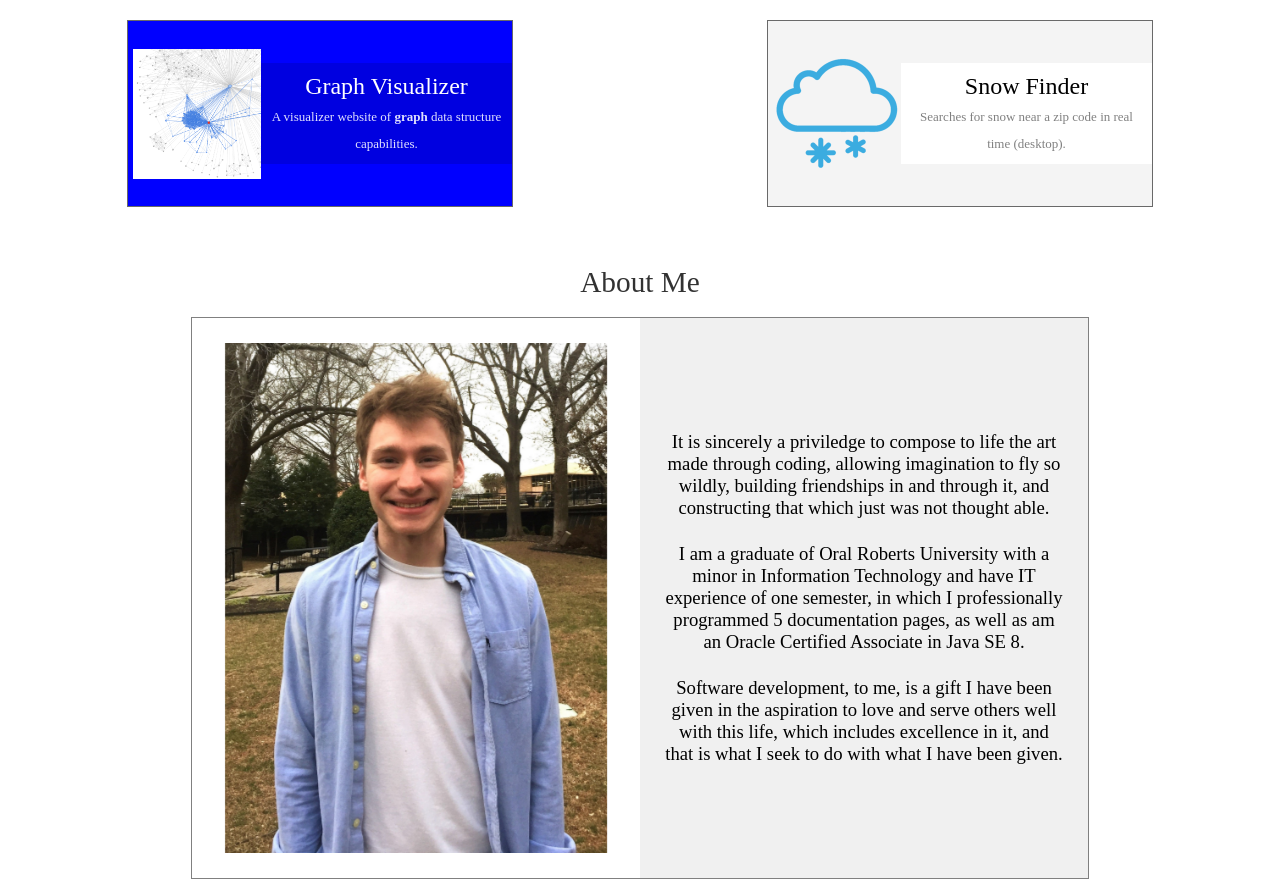
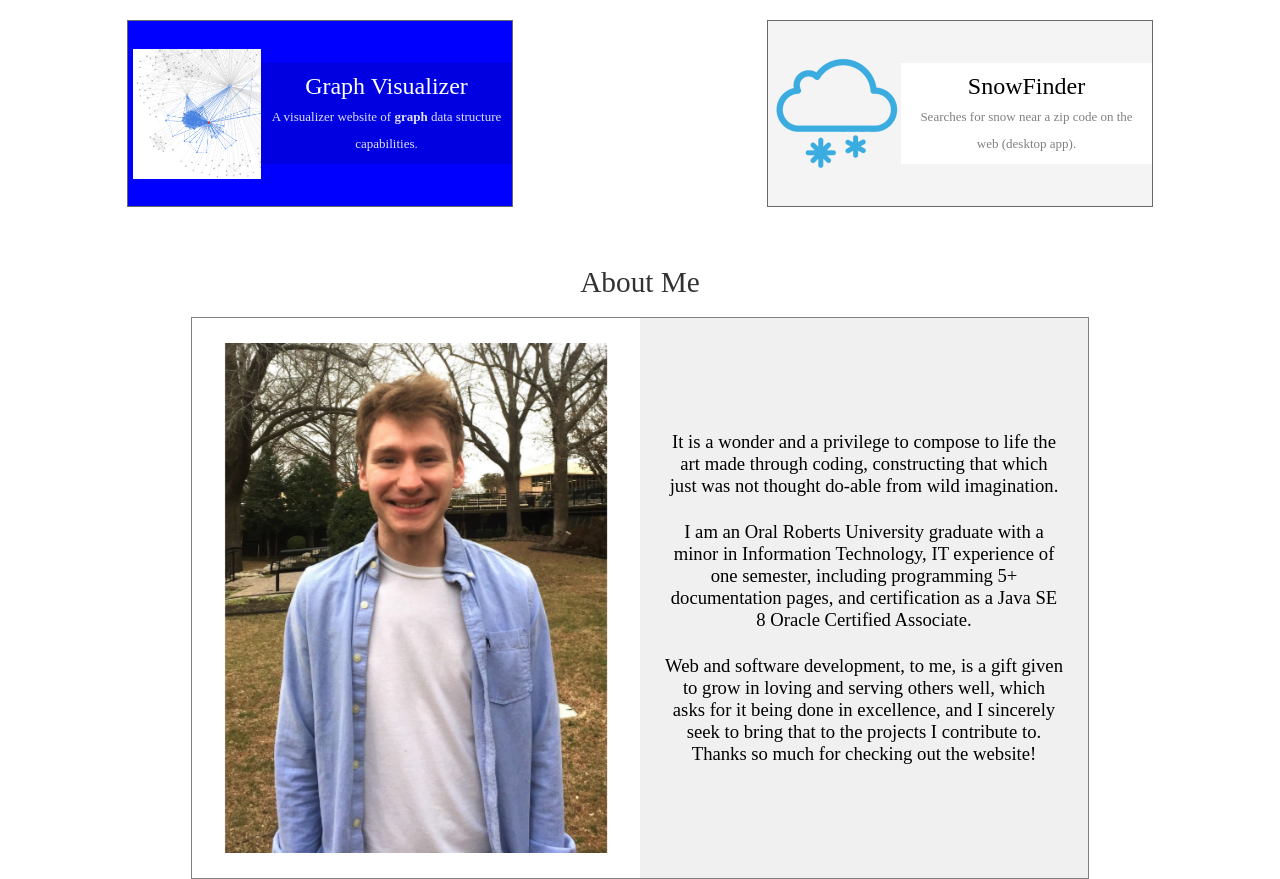
Before and after one commit to paulmeddaugh/Portfolio, a plain HTML site: page index.html in a window 1280 px wide. Shown: the part 741-1620 px from the top of the page. Drawn offline with Linux system fonts and the light colour scheme.

Commit message:
Created README and updated bioContent

```diff
--- a/index.html
+++ b/index.html
@@ -32,7 +32,7 @@
             <span id="closeInstructions">X</span>
         </div>
 
-        <h1>Paul Meddaugh</br><div>Software Developer</div></h1>
+        <h1>Paul Meddaugh</br><div>Web Developer</div></h1>
 
         <div id="projectGrid">
             <div class="project flexCenter" id="projHF">
@@ -46,7 +46,7 @@
                     <a class="translateCenter" href="https://correlation-journal-production.up.railway.app/">Write</a>
                 </figure>
                 <div class="quickAccessAccount">
-                    (quick access) <i>Username: </i>"<b>admin</b>", <i>Password: </i>"<b>blank</b>"
+                    Username: "<b>admin</b>", Password: "<b>password</b>" <i>(easy access)</i>
                 </div>
             </div>
             <div class="project flexCenter" id="projGV">
@@ -65,12 +65,12 @@
                 <figure id="snowFinder" class="flexCenter">
                     <img src="../resources/projectIcons/snowFinder.ico" alt="Flash was too bright">
                     <div class="projectText" id="projSFText">
-                        Snow Finder</br>
+                        SnowFinder</br>
                         <span class="projectDescrip">
-                            Searches for snow near a zip code in real time (desktop).
+                            Searches for snow near a zip code on the web (desktop app).
                         </span>
                     </div>
-                    <a class="translateCenter" href="./resources/SnowFinder.zip" download>Download</a>
+                    <a class="translateCenter" href="./resources/SnowFinder v2.0.6.zip" download>Download</a>
                 </figure>
             </div>
         </div>
@@ -84,22 +84,21 @@
                 <div class="bioContent">
                     <div>
                         <p>
-                            It is sincerely a priviledge to compose to life the art made through coding,
-                            allowing imagination to fly so wildly, building friendships
-                            in and through it, and constructing that which just was not thought able.
+                            It is a wonder and a privilege to compose to life the art made through coding,
+                            constructing that which just was not thought do-able from wild imagination.
                         </p>
 
                         <p>
-                            I am a graduate of Oral Roberts University with a minor in Information
-                            Technology and have IT experience of one semester, in which I professionally
-                            programmed 5 documentation pages, as well as am an Oracle Certified Associate
-                            in Java SE 8.
+                            I am an Oral Roberts University graduate with a minor in Information
+                            Technology, IT experience of one semester, including programming
+                            5+ documentation pages, and certification as a Java SE 8 Oracle Certified Associate.
                         </p>
 
                         <p>
-                            Software development, to me, is a gift I have been given in the aspiration to love and
-                            serve others well with this life, which includes excellence in it, and that
-                            is what I seek to do with what I have been given.
+                            Web and software development, to me, is a gift given to grow in loving and
+                            serving others well, which asks for it being done in excellence, and I
+                            sincerely seek to bring that to the projects I contribute to. Thanks so much for
+                            checking out the website!
                         </p>
                     </div>
                 </div>
--- a/styles/index.css
+++ b/styles/index.css
@@ -411,7 +411,7 @@ figure:hover a {
     }
 }
 
-@media (max-width: 850px) {
+@media (max-width: 888px) {
     .content {
         flex-direction: column;
         align-items: center;
```
Also changed, not shown: README.md (added), 4 other files.
